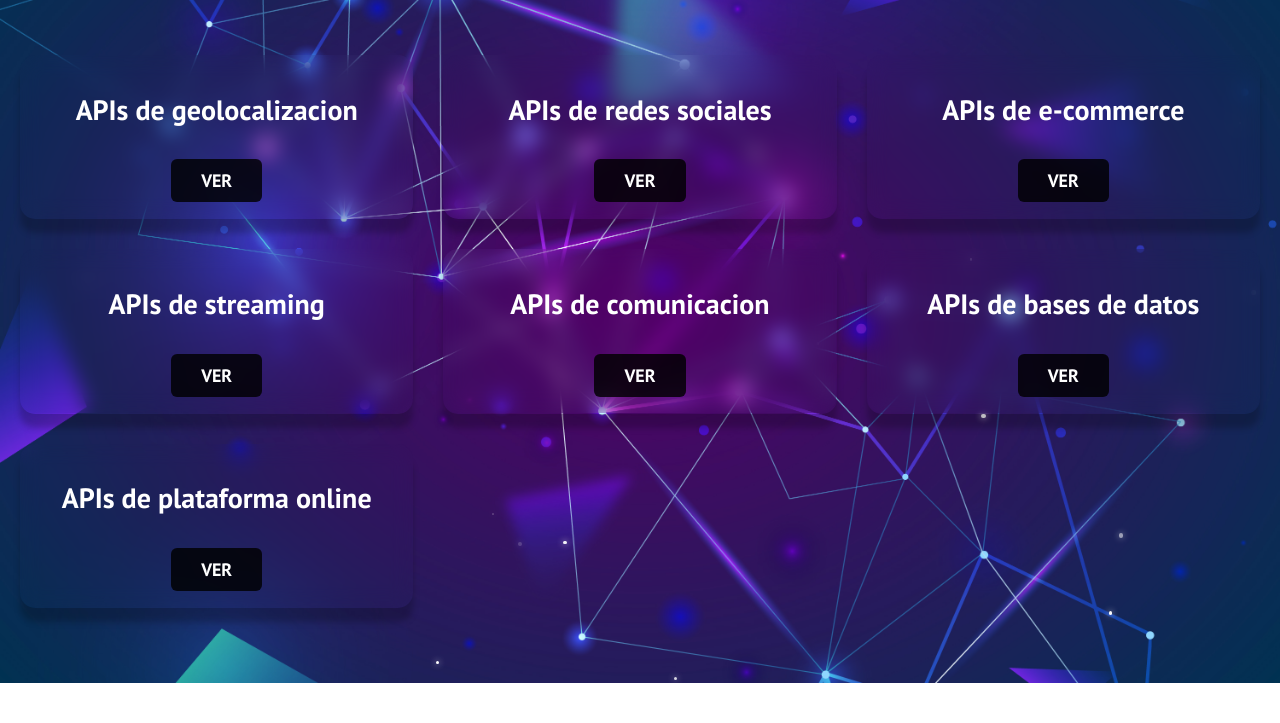
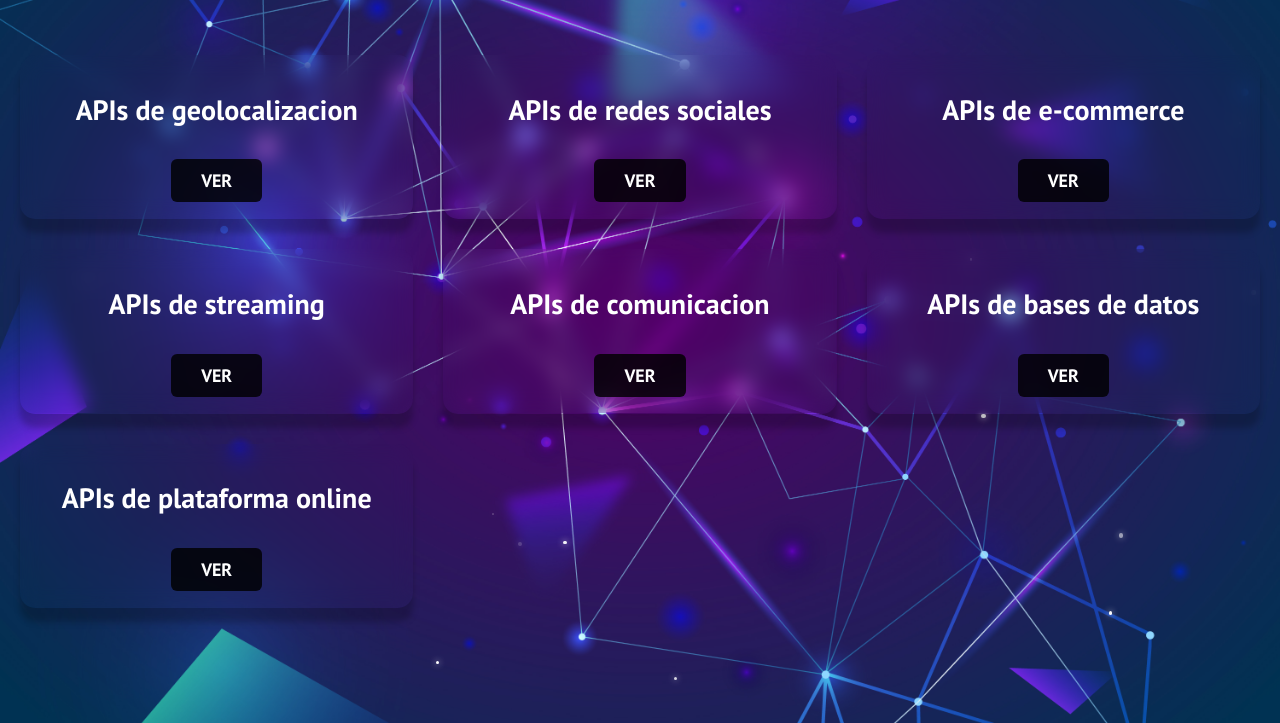
Before and after one commit to LE566/LE566.github.io, a plain HTML site: page index.html in a window 1280 px wide. Shown: the part 117-840 px from the top of the page. Before the commit the page ends 800 px from the top, so only its background shows below. Drawn offline with nearby package versions, Linux system fonts and the light colour scheme.

Commit message:
V3 scroll update

```diff
--- a/index.css
+++ b/index.css
@@ -27,10 +27,11 @@ body {
     font-family: var(--fuenteParrafos);
     font-size: 1.6rem;
     line-height: 2;
-    height: 100%;
     background-image: url(./img/45184484_9145838.jpg);
     background-repeat: no-repeat;
     background-size: cover;
+    min-height: 100vh;
+    overflow: auto;
 }
 
 
```
